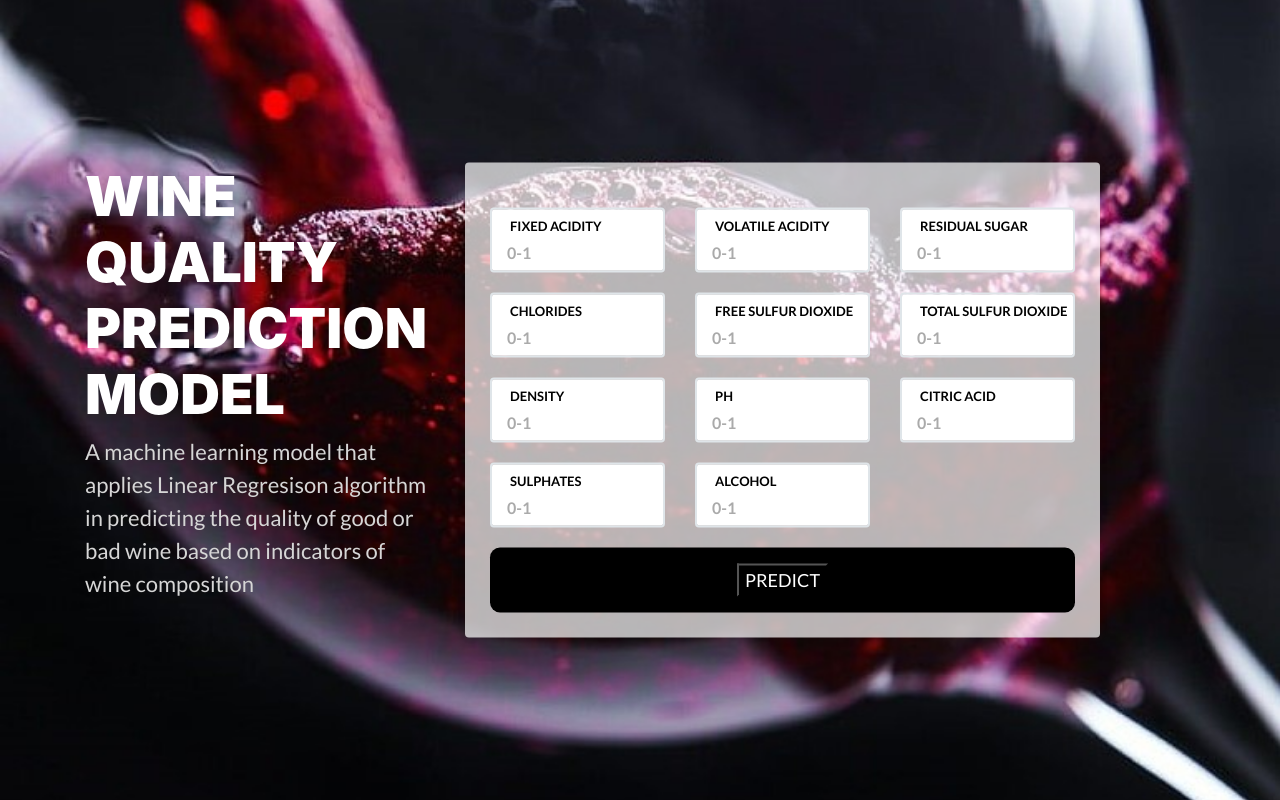
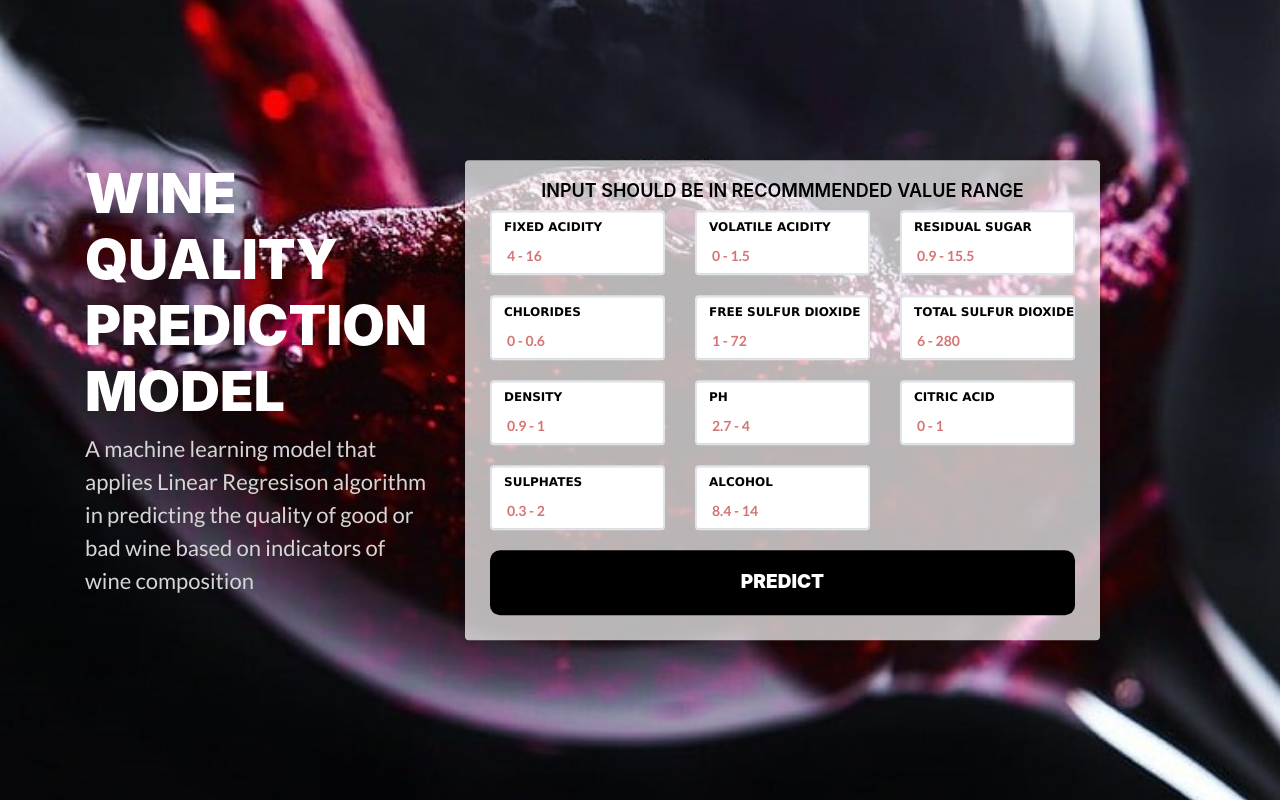
Before and after one commit to anhvi02/WineQualityDjango, a Django app: page / in a window 1280 px wide. Run offline with Django 3.2, Linux system fonts and the light colour scheme; some libraries are stand-ins or nearby versions.

Commit message:
'firstcommit'

```diff
--- a/static/css/home.css
+++ b/static/css/home.css
@@ -34,14 +34,21 @@
 }
 .booking-form {
 	position: relative;
+	text-align: center;
 	background: rgb(255, 255, 255,70%);
 	max-width: 642px;
 	width: 100%;
 	margin: auto;
-	padding: 45px 25px 25px;
+	padding: 20px 25px 25px;
 	border-radius: 4px;
 	-webkit-box-shadow: 0px 0px 10px -5px rgba(0, 0, 0, 0.4);
 	box-shadow: 0px 0px 10px -5px rgba(0, 0, 0, 0.4);
+}
+
+#recommend{font-size: 18px;
+	font-weight: 600;
+	font-family:-apple-system, BlinkMacSystemFont, 'Segoe UI', Roboto, Oxygen, Ubuntu, Cantarell, 'Open Sans', 'Helvetica Neue', sans-serif ;
+	color: black;
 }
 
 .booking-form .form-group {
@@ -67,7 +74,8 @@
 
 /* PLACE HOLDER */
 .booking-form .form-control::placeholder {
-	color: #aaaaaa;
+	color: rgb(205,92,92,85%);
+	font-size: 14px;
 }
 
 
@@ -75,12 +83,13 @@
 .booking-form .form-label {
 	position: absolute;
 	top: 6px;
-	left: 20px;
-	font-weight: 700;
+	left: 14px;
+	font-weight: 600;
+	font-family:'Lucida Sans', 'Lucida Sans Regular', 'Lucida Grande', 'Lucida Sans Unicode', Geneva, Verdana, sans-serif;
 	text-transform: uppercase;
-	line-height: 24px;
-	height: 24px;
-	font-size: 13px;
+	line-height: 23px;
+	height: 23px;
+	font-size: 12px;
 	color: #000000;
 }
 
@@ -88,16 +97,25 @@
 .booking-form .submit-btn {
 	color: #fff;
 	background-color: #000000;
-	font-weight: 400;
+	font-weight: 900;
 	height: 65px;
-	font-size: 18px;
+	font-size: 19px;
+	font-family:-apple-system, BlinkMacSystemFont, 'Segoe UI', Roboto, Oxygen, Ubuntu, Cantarell, 'Open Sans', 'Helvetica Neue', sans-serif;
 	border: none;
 	width: 100%;
 	border-radius: 10px;
-	text-transform: uppercase
+	text-transform: uppercase;
+	cursor:pointer
 }
 
 /* SPACE BETWEEN MODEL NAME AND FORM BOX */
 .booking-cta {
 	margin-top: 0px;
 }
+
+/* DISABLE NUMBER ARROW */
+input::-webkit-outer-spin-button,
+input::-webkit-inner-spin-button {
+  -webkit-appearance: none;
+  margin: 0;
+}
--- a/templates/predict/home.html
+++ b/templates/predict/home.html
@@ -41,6 +41,7 @@
                     <!-- FORM -->
 					<div class="col-md-7 col-md-offset-1">
 						<div class="booking-form">
+							<h1 id="recommend">INPUT SHOULD BE IN RECOMMMENDED VALUE RANGE</h1>
 							{% csrf_token %}
                             <!-- FORM -->
 							<form action="{% url 'result' %}">
@@ -49,21 +50,21 @@
 									<div class="col-md-4">
 										<div class="form-group">
 											<span class="form-label">Fixed Acidity</span>
-											<input class="form-control" type="number" placeholder="0-1" required name ='fixed acidity'>
+											<input class="form-control" type="number" placeholder="4 - 16" required name ='fixed acidity'>
 										</div>
 									</div>
 
 									<div class="col-md-4">
 										<div class="form-group">
 											<span class="form-label">Volatile acidity</span>
-											<input class="form-control" type="number" placeholder="0-1" required name ='volatile acidity'>
+											<input class="form-control" type="number" placeholder="0 - 1.5" required name ='volatile acidity'>
 										</div>
 									</div>
 
                                     <div class="col-md-4">
 										<div class="form-group">
 											<span class="form-label">Residual sugar</span>
-											<input class="form-control" type="number" placeholder="0-1" required name ='residual sugar'>
+											<input class="form-control" type="number" placeholder="0.9 - 15.5" required name ='residual sugar'>
 										</div>
 									</div>
 								</div>
@@ -72,21 +73,21 @@
 									<div class="col-md-4">
 										<div class="form-group">
 											<span class="form-label">Chlorides</span>
-											<input class="form-control" type="number" placeholder="0-1" required name ='chlorides'>
+											<input class="form-control" type="number" placeholder="0 - 0.6" required name ='chlorides'>
 										</div>
 									</div>
 
                                     <div class="col-md-4">
 										<div class="form-group">
 											<span class="form-label">Free sulfur dioxide</span>
-											<input class="form-control" type="number" placeholder="0-1" required name ='free sulfur dioxide'>
+											<input class="form-control" type="number" placeholder="1 - 72" required name ='free sulfur dioxide'>
 										</div>
 									</div>
 
 									<div class="col-md-4">
 										<div class="form-group">
 											<span class="form-label">Total sulfur dioxide</span>
-											<input class="form-control" type="number" placeholder="0-1" required name ='total sulfur dioxide'>
+											<input class="form-control" type="number" placeholder="6 - 280" required name ='total sulfur dioxide'>
 										</div>
 									</div>
 								</div>
@@ -95,14 +96,14 @@
 									<div class="col-md-4">
 										<div class="form-group">
 											<span class="form-label">Density</span>
-											<input class="form-control" type="number" placeholder="0-1" required name ='density'>
+											<input class="form-control" type="number" placeholder="0.9 - 1" required name ='density'>
 										</div>
 									</div>
 
 									<div class="col-md-4">
 										<div class="form-group">
 											<span class="form-label">pH</span>
-											<input class="form-control" type="number" placeholder="0-1" required name ='pH'>
+											<input class="form-control" type="number" placeholder="2.7 - 4" required name ='pH'>
 										</div>
 									</div>
 
@@ -110,7 +111,7 @@
 									<div class="col-md-4">
 										<div class="form-group">
 											<span class="form-label">Citric acid</span>
-											<input class="form-control" type="number" placeholder="0-1" required name ='citric acid'>
+											<input class="form-control" type="number" placeholder="0 - 1" required name ='citric acid'>
 										</div>
 									</div>
 								</div>
@@ -118,22 +119,20 @@
 									<div class="col-md-4">
 										<div class="form-group">
 											<span class="form-label">Sulphates</span>
-											<input class="form-control" type="number" placeholder="0-1" required name ='sulphates'>
+											<input class="form-control" type="number" placeholder="0.3 - 2" required name ='sulphates'>
 										</div>
 									</div>
 
 									<div class="col-md-4">
 										<div class="form-group">
 											<span class="form-label">Alcohol</span>
-											<input class="form-control" type="number" placeholder="0-1" required name ='alcohol'>
+											<input class="form-control" type="number" placeholder="8.4 - 14" required name ='alcohol'>
 										</div>
 									</div>
 
 								</div>
 								<div class="form-btn">
-									<button class="submit-btn">
-										<input  type="submit" value="PREDICT" style="color: white; background-color: black;">
-									</button>
+									<button type="submit" class="submit-btn">PREDICT</button>
 								</div>
 							</form>
 						</div>
```
